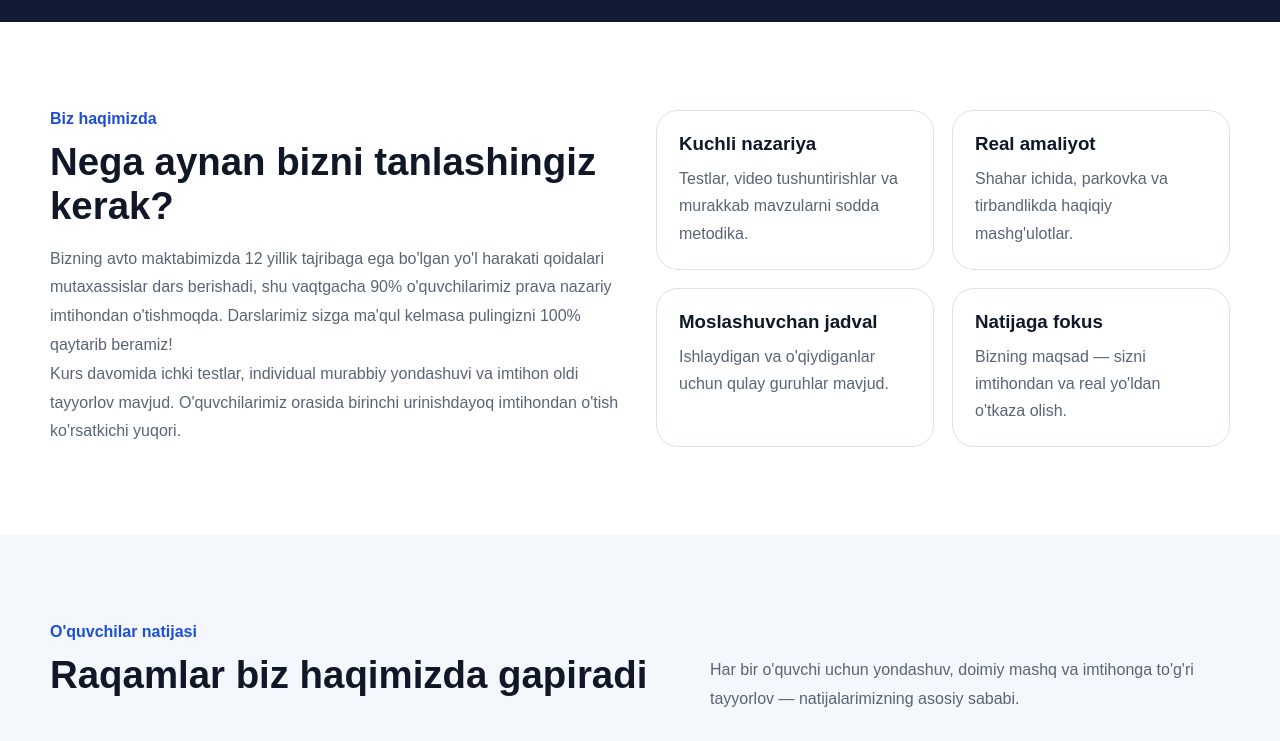
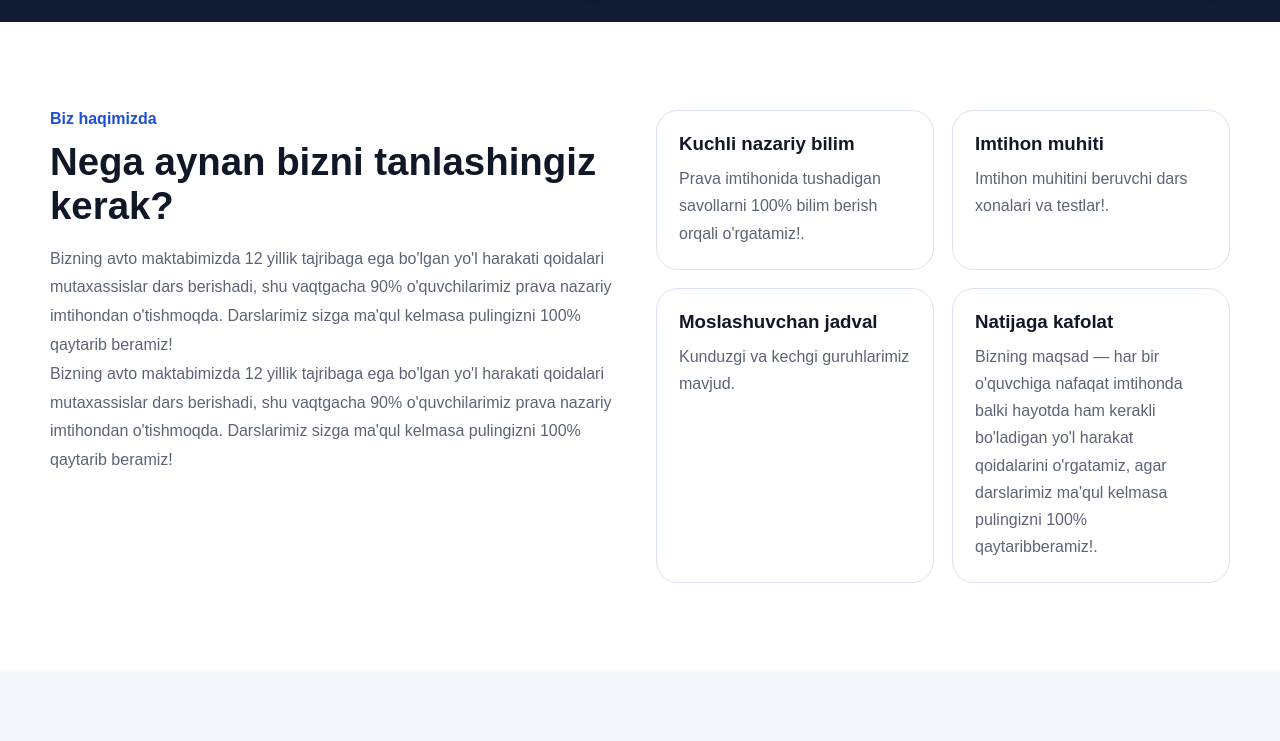
Before and after one commit to lapasovzokirjon/avto-test, a Next.js app: page / in a window 1280 px wide. Shown: the part 780-1521 px from the top of the page. Built offline with nearby package versions, Linux system fonts and the light colour scheme.

Commit message:
change text

```diff
--- a/components/About.tsx
+++ b/components/About.tsx
@@ -9,28 +9,27 @@ export default function About() {
             Bizning avto maktabimizda 12 yillik tajribaga ega bo'lgan yo'l harakati qoidalari mutaxassislar dars berishadi, shu vaqtgacha 90% o'quvchilarimiz prava nazariy imtihondan o'tishmoqda. Darslarimiz sizga ma'qul kelmasa pulingizni 100% qaytarib beramiz!
           </p>
           <p className="sectionText">
-            Kurs davomida ichki testlar, individual murabbiy yondashuvi va
-            imtihon oldi tayyorlov mavjud. O'quvchilarimiz orasida birinchi
-            urinishdayoq imtihondan o'tish ko'rsatkichi yuqori.
+                        Bizning avto maktabimizda 12 yillik tajribaga ega bo'lgan yo'l harakati qoidalari mutaxassislar dars berishadi, shu vaqtgacha 90% o'quvchilarimiz prava nazariy imtihondan o'tishmoqda. Darslarimiz sizga ma'qul kelmasa pulingizni 100% qaytarib beramiz!
+
           </p>
         </div>
 
         <div className="featureList">
           <div className="featureItem">
-            <h3>Kuchli nazariya</h3>
-            <p>Testlar, video tushuntirishlar va murakkab mavzularni sodda metodika.</p>
+            <h3>Kuchli nazariy bilim</h3>
+            <p>Prava imtihonida tushadigan savollarni 100% bilim berish orqali o'rgatamiz!.</p>
           </div>
           <div className="featureItem">
-            <h3>Real amaliyot</h3>
-            <p>Shahar ichida, parkovka va tirbandlikda haqiqiy mashg'ulotlar.</p>
+            <h3>Imtihon muhiti</h3>
+            <p>Imtihon muhitini beruvchi dars xonalari va testlar!.</p>
           </div>
           <div className="featureItem">
             <h3>Moslashuvchan jadval</h3>
-            <p>Ishlaydigan va o'qiydiganlar uchun qulay guruhlar mavjud.</p>
+            <p>Kunduzgi va kechgi guruhlarimiz mavjud.</p>
           </div>
           <div className="featureItem">
-            <h3>Natijaga fokus</h3>
-            <p>Bizning maqsad — sizni imtihondan va real yo'ldan o'tkaza olish.</p>
+            <h3>Natijaga kafolat</h3>
+            <p>Bizning maqsad — har bir o'quvchiga nafaqat imtihonda balki hayotda ham kerakli bo'ladigan yo'l harakat qoidalarini o'rgatamiz, agar darslarimiz ma'qul kelmasa pulingizni 100% qaytaribberamiz!.</p>
           </div>
         </div>
       </div>
--- a/components/Footer.tsx
+++ b/components/Footer.tsx
@@ -3,8 +3,8 @@ export default function Footer() {
     <footer className="footer">
       <div className="container footerWrap">
         <div>
-          <strong>TurboDrive Avto Maktab</strong>
-          <p>Xavfsiz haydovga birinchi qadam shu yerdan boshlanadi.</p>
+          <strong>BEKZOD PRAVA</strong>
+          <p>Nazariy imtihondan bir urinishda o'ting!.</p>
         </div>
         <p>© 2026 Barcha huquqlar himoyalangan.</p>
       </div>
```
